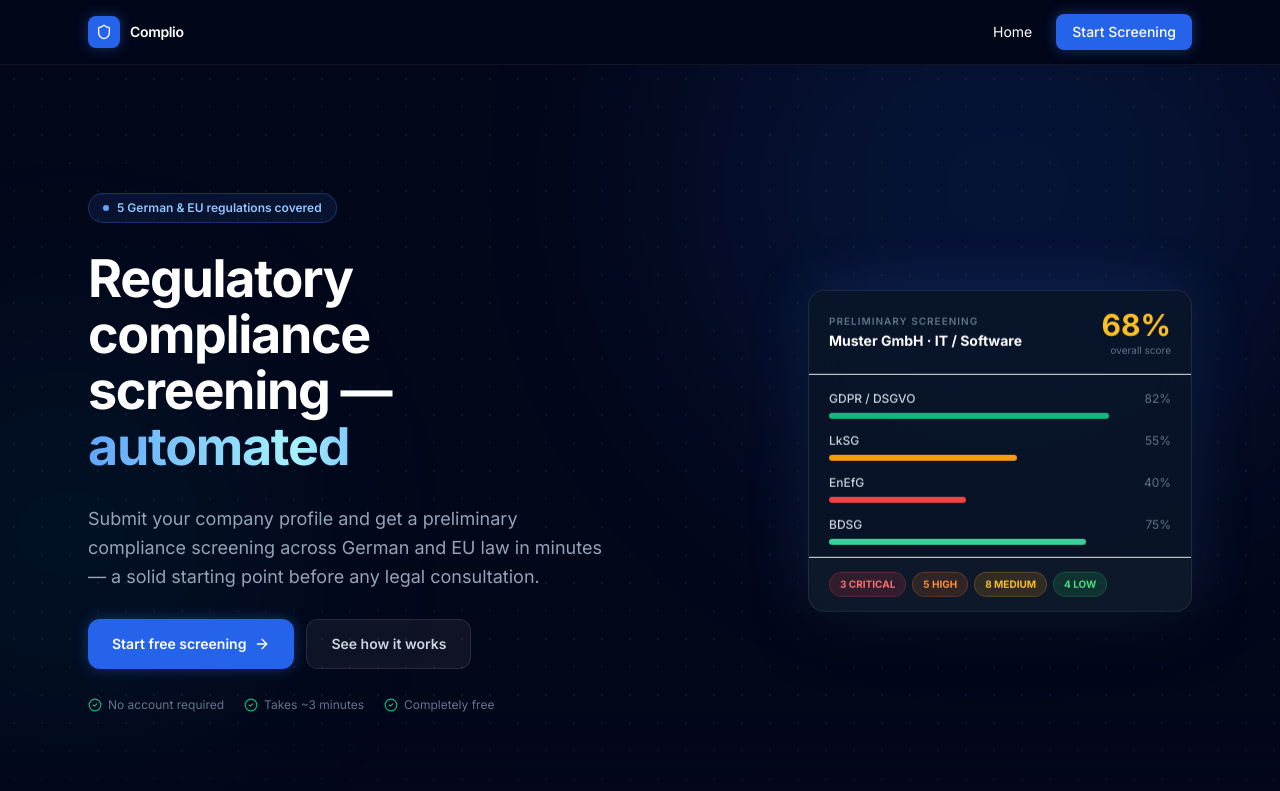
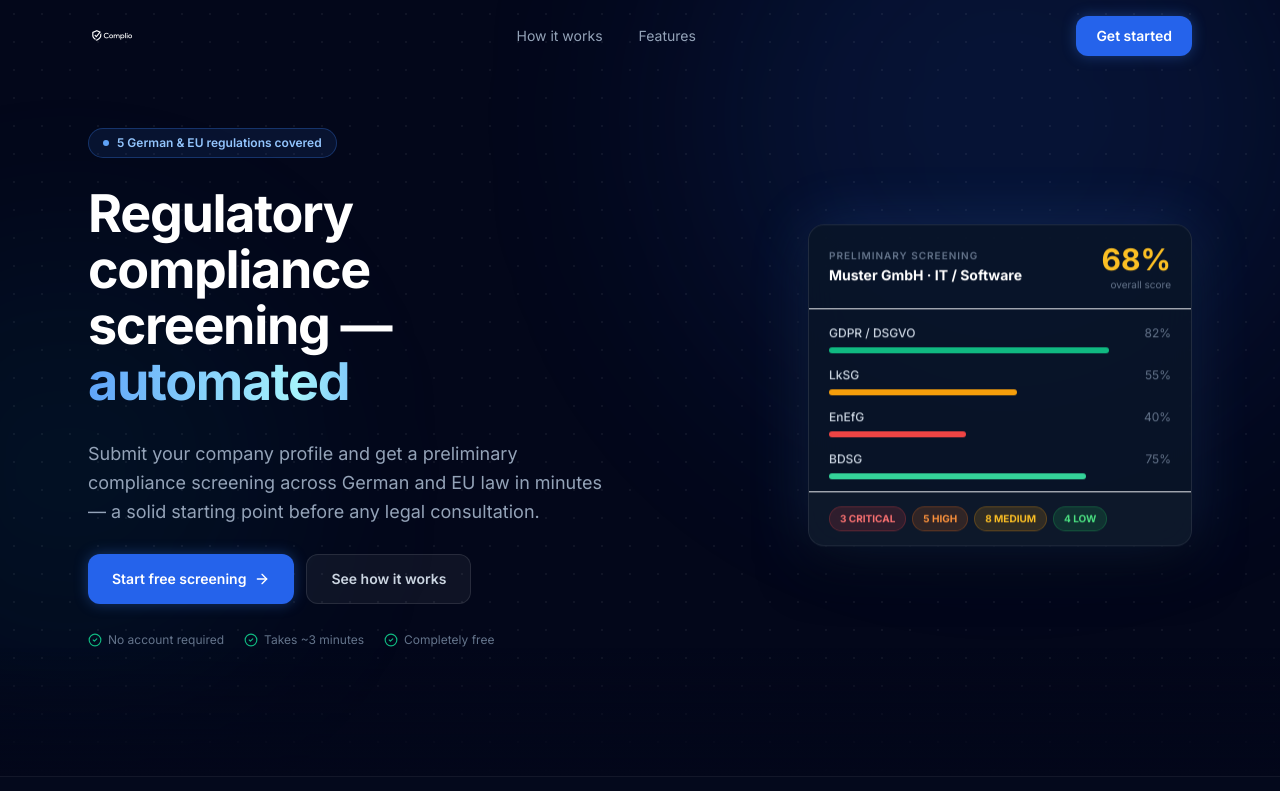
Before and after one commit to YGTYLRM/kmu-comply, a Next.js app in the folder frontend/: page / in a window 1280 px wide. Shown: the top 791 px of the page. Built offline with nearby package versions, Linux system fonts and the light colour scheme.

Commit message:
navbar with logo image and scroll behavior

```diff
--- a/frontend/src/components/common/navbar.tsx
+++ b/frontend/src/components/common/navbar.tsx
@@ -1,42 +1,61 @@
 "use client";
 
 import Link from "next/link";
-import { usePathname } from "next/navigation";
-import { Shield } from "lucide-react";
+import Image from "next/image";
+import { useEffect, useState } from "react";
 import { cn } from "@/lib/utils";
 
 export function Navbar() {
-  const path = usePathname();
+  const [scrolled, setScrolled] = useState(false);
+
+  useEffect(() => {
+    const onScroll = () => setScrolled(window.scrollY > 24);
+    window.addEventListener("scroll", onScroll, { passive: true });
+    return () => window.removeEventListener("scroll", onScroll);
+  }, []);
 
   return (
-    <header className="sticky top-0 z-40 border-b border-white/[0.06] bg-dark-950/80 backdrop-blur-md">
-      <div className="mx-auto flex h-16 max-w-6xl items-center justify-between px-6">
-        <Link href="/" className="flex items-center gap-2.5 group">
-          <div className="flex h-8 w-8 items-center justify-center rounded-lg bg-brand-600 shadow-glow-blue-sm group-hover:shadow-glow-blue transition-shadow duration-300">
-            <Shield className="h-4 w-4 text-white" />
-          </div>
-          <span className="text-sm font-semibold text-white tracking-tight">Complio</span>
+    <header
+      className={cn(
+        "fixed top-0 left-0 right-0 z-50 transition-all duration-500",
+        scrolled
+          ? "border-b border-white/[0.06] bg-dark-950/92 backdrop-blur-xl"
+          : "bg-transparent"
+      )}
+    >
+      <div className="mx-auto flex h-18 max-w-6xl items-center justify-between px-6 py-4">
+        <Link href="/" className="flex items-center group">
+          <Image
+            src="/logo-transparent.png"
+            alt="Complio"
+            width={120}
+            height={32}
+            className="h-8 w-auto brightness-0 invert group-hover:opacity-80 transition-opacity duration-200"
+            priority
+          />
         </Link>
 
-        <nav className="flex items-center gap-1">
-          <Link
-            href="/"
-            className={cn(
-              "rounded-lg px-3 py-2 text-sm transition-colors",
-              path === "/"
-                ? "text-white bg-white/8"
-                : "text-slate-400 hover:text-white hover:bg-white/5"
-            )}
+        <nav className="hidden md:flex items-center gap-1">
+          <a
+            href="#how-it-works"
+            className="rounded-lg px-4 py-2 text-sm text-slate-400 hover:text-white hover:bg-white/5 transition-colors"
           >
-            Home
-          </Link>
-          <Link
-            href="/analyze"
-            className="ml-2 rounded-lg bg-brand-600 px-4 py-2 text-sm text-white font-medium hover:bg-brand-500 transition-all duration-200 shadow-glow-blue-sm hover:shadow-glow-blue"
+            How it works
+          </a>
+          <a
+            href="#features"
+            className="rounded-lg px-4 py-2 text-sm text-slate-400 hover:text-white hover:bg-white/5 transition-colors"
           >
-            Start Screening
-          </Link>
+            Features
+          </a>
         </nav>
+
+        <Link
+          href="/analyze"
+          className="rounded-xl bg-brand-600 px-5 py-2.5 text-sm text-white font-semibold hover:bg-brand-500 transition-all duration-200 shadow-glow-blue-sm hover:shadow-glow-blue"
+        >
+          Get started
+        </Link>
       </div>
     </header>
   );
```
